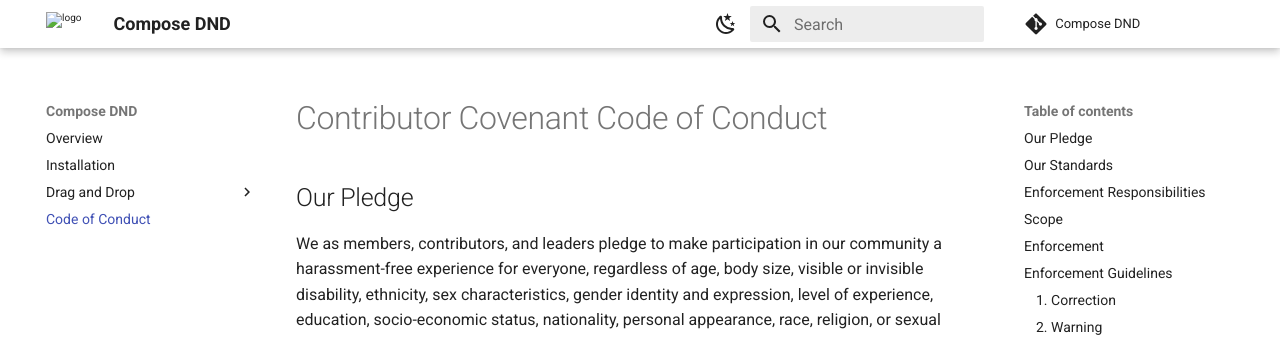
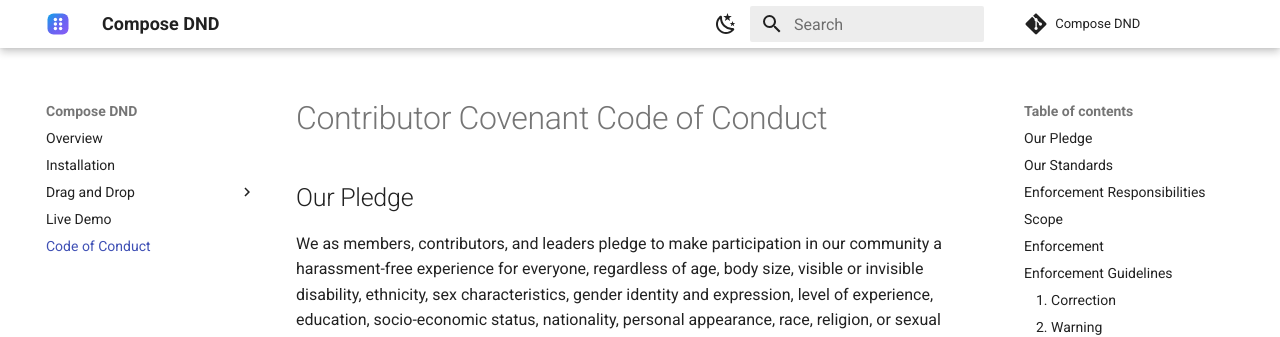
Before and after one commit to MohamedRejeb/compose-dnd, an MkDocs documentation site: the page built from docs/code_of_conduct.md, in a window 1280 px wide. Shown: the top 337 px of the page. Built offline with MkDocs 1.6.1 and Material for MkDocs 9.7.7, drawn with Linux system fonts in a browser that asks for light colours; comment, search, counter and statistics services are not loaded.

Commit message:
ci: publish web demo to GitHub Pages, fix docs logo

```diff
--- a/mkdocs.yml
+++ b/mkdocs.yml
@@ -8,7 +8,7 @@ edit_uri: ""
 theme:
   name: 'material'
   language: 'en'
-  favicon: 'images/logo.ico'
+  favicon: 'images/logo.svg'
   logo: 'images/logo.svg'
   palette:
     - scheme: default
@@ -53,6 +53,7 @@ nav:
     - 'Conditional Drop': drag-and-drop/conditional-drop.md
     - 'Multiple Lists (Kanban)': drag-and-drop/kanban-board.md
     - 'Form Builder (Copy on Drop)': drag-and-drop/form-builder.md
+  - 'Live Demo': https://mohamedrejeb.github.io/compose-dnd/demo/
   - 'Code of Conduct': code_of_conduct.md
 
 extra_css:
```
Also changed, not shown: README.md (+2 -0 lines), docs/images/logo.svg (added), 2 other files.
